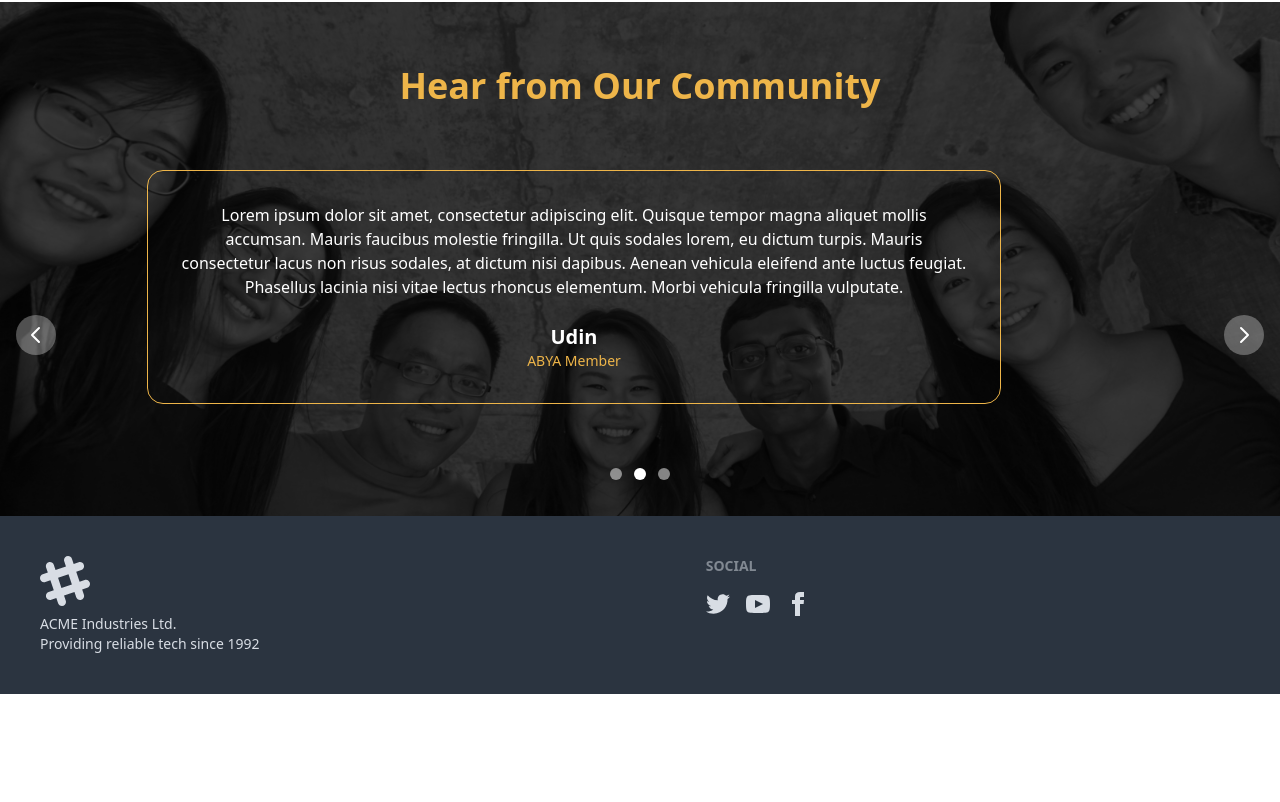
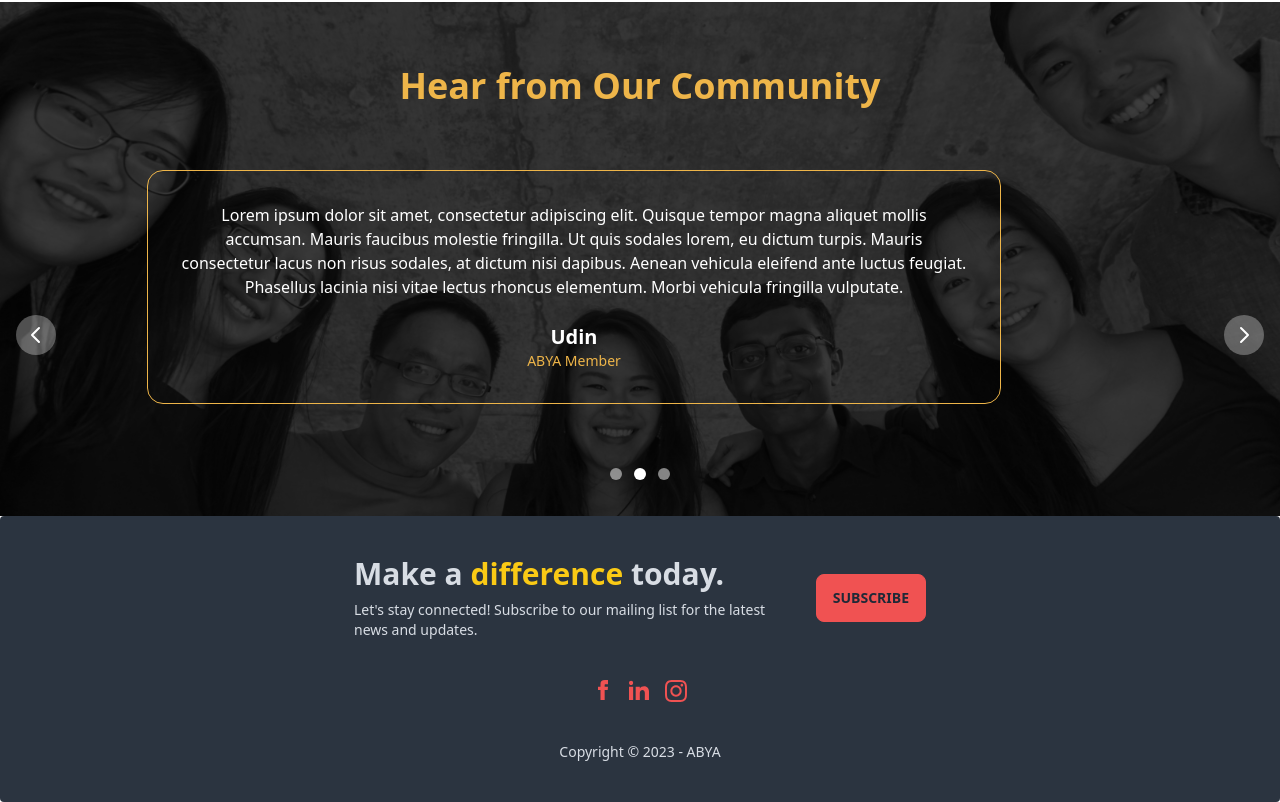
Before and after one commit to aseanbya/ABYAWebsite, a Next.js app: page /getInvolved in a window 1280 px wide. Shown: the part 349-1151 px from the top of the page. Before the commit the page ends 1043 px from the top, so only its background shows below. Built offline with nearby package versions, Linux system fonts and the light colour scheme.

Commit message:
feat: update footer design

```diff
--- a/src/components/common/Footer.tsx
+++ b/src/components/common/Footer.tsx
@@ -1,18 +1,71 @@
 export default function Footer() {
     return (
-        <footer className="footer p-10 bg-neutral text-neutral-content">
-            <div>
-                <svg width="50" height="50" viewBox="0 0 24 24" xmlns="http://www.w3.org/2000/svg" fillRule="evenodd" className="fill-current"><path d="M22.672 15.226l-2.432.811.841 2.515c.33 1.019-.209 2.127-1.23 2.456-1.15.325-2.148-.321-2.463-1.226l-.84-2.518-5.013 1.677.84 2.517c.391 1.203-.434 2.542-1.831 2.542-.88 0-1.601-.564-1.86-1.314l-.842-2.516-2.431.809c-1.135.328-2.145-.317-2.463-1.229-.329-1.018.211-2.127 1.231-2.456l2.432-.809-1.621-4.823-2.432.808c-1.355.384-2.558-.59-2.558-1.839 0-.817.509-1.582 1.327-1.846l2.433-.809-.842-2.515c-.33-1.02.211-2.129 1.232-2.458 1.02-.329 2.13.209 2.461 1.229l.842 2.515 5.011-1.677-.839-2.517c-.403-1.238.484-2.553 1.843-2.553.819 0 1.585.509 1.85 1.326l.841 2.517 2.431-.81c1.02-.33 2.131.211 2.461 1.229.332 1.018-.21 2.126-1.23 2.456l-2.433.809 1.622 4.823 2.433-.809c1.242-.401 2.557.484 2.557 1.838 0 .819-.51 1.583-1.328 1.847m-8.992-6.428l-5.01 1.675 1.619 4.828 5.011-1.674-1.62-4.829z"></path></svg>
-                <p>ACME Industries Ltd.<br />Providing reliable tech since 1992</p>
+        <footer className="footer footer-center rounded bg-neutral p-10 text-neutral-content">
+            <div className="flex flex-col items-center md:flex-row md:justify-center">
+                <div className="w-full md:w-2/3 md:pr-6">
+                    <p className="mb-2 text-left text-3xl font-semibold">
+                        Make a{" "}
+                        <span className="text-yellow-300">difference</span>{" "}
+                        today.
+                    </p>
+                    <p className="text-left text-sm">
+                        Let's stay connected! Subscribe to our mailing list for
+                        the latest news and updates.
+                    </p>
+                </div>
+                <button className="btn border border-red-500 bg-red-500 hover:border-yellow-300 hover:bg-yellow-300">
+                    Subscribe
+                </button>
             </div>
             <div>
-                <span className="footer-title">Social</span>
                 <div className="grid grid-flow-col gap-4">
-                    <a><svg xmlns="http://www.w3.org/2000/svg" width="24" height="24" viewBox="0 0 24 24" className="fill-current"><path d="M24 4.557c-.883.392-1.832.656-2.828.775 1.017-.609 1.798-1.574 2.165-2.724-.951.564-2.005.974-3.127 1.195-.897-.957-2.178-1.555-3.594-1.555-3.179 0-5.515 2.966-4.797 6.045-4.091-.205-7.719-2.165-10.148-5.144-1.29 2.213-.669 5.108 1.523 6.574-.806-.026-1.566-.247-2.229-.616-.054 2.281 1.581 4.415 3.949 4.89-.693.188-1.452.232-2.224.084.626 1.956 2.444 3.379 4.6 3.419-2.07 1.623-4.678 2.348-7.29 2.04 2.179 1.397 4.768 2.212 7.548 2.212 9.142 0 14.307-7.721 13.995-14.646.962-.695 1.797-1.562 2.457-2.549z"></path></svg></a>
-                    <a><svg xmlns="http://www.w3.org/2000/svg" width="24" height="24" viewBox="0 0 24 24" className="fill-current"><path d="M19.615 3.184c-3.604-.246-11.631-.245-15.23 0-3.897.266-4.356 2.62-4.385 8.816.029 6.185.484 8.549 4.385 8.816 3.6.245 11.626.246 15.23 0 3.897-.266 4.356-2.62 4.385-8.816-.029-6.185-.484-8.549-4.385-8.816zm-10.615 12.816v-8l8 3.993-8 4.007z"></path></svg></a>
-                    <a><svg xmlns="http://www.w3.org/2000/svg" width="24" height="24" viewBox="0 0 24 24" className="fill-current"><path d="M9 8h-3v4h3v12h5v-12h3.642l.358-4h-4v-1.667c0-.955.192-1.333 1.115-1.333h2.885v-5h-3.808c-3.596 0-5.192 1.583-5.192 4.615v3.385z"></path></svg></a>
+                    <a
+                        href="https://www.facebook.com/ASEANBYA/"
+                        className="text-red-500 transition-colors duration-300 hover:text-yellow-300"
+                    >
+                        <svg
+                            xmlns="http://www.w3.org/2000/svg"
+                            width="20"
+                            height="20"
+                            viewBox="0 0 24 24"
+                            className="fill-current"
+                        >
+                            <path d="M9 8h-3v4h3v12h5v-12h3.642l.358-4h-4v-1.667c0-.955.192-1.333 1.115-1.333h2.885v-5h-3.808c-3.596 0-5.192 1.583-5.192 4.615v3.385z" />
+                        </svg>
+                    </a>
+                    <a
+                        href="https://www.linkedin.com/company/aseanbya"
+                        className="text-red-500 transition-colors duration-300 hover:text-yellow-300"
+                    >
+                        <svg
+                            xmlns="http://www.w3.org/2000/svg"
+                            width="20"
+                            height="20"
+                            viewBox="0 0 24 24"
+                            className="fill-current"
+                        >
+                            <path d="M4.98 3.5c0 1.381-1.11 2.5-2.48 2.5s-2.48-1.119-2.48-2.5c0-1.38 1.11-2.5 2.48-2.5s2.48 1.12 2.48 2.5zm.02 4.5h-5v16h5v-16zm7.982 0h-4.968v16h4.969v-8.399c0-4.67 6.029-5.052 6.029 0v8.399h4.988v-10.131c0-7.88-8.922-7.593-11.018-3.714v-2.155z" />
+                        </svg>
+                    </a>
+                    <a
+                        href="http://instagram.com/aseanbya/"
+                        className="text-red-500 transition-colors duration-300 hover:text-yellow-300"
+                    >
+                        <svg
+                            xmlns="http://www.w3.org/2000/svg"
+                            width="22"
+                            height="22"
+                            viewBox="0 0 24 24"
+                            className="fill-current"
+                        >
+                            <path d="M12 2.163c3.204 0 3.584.012 4.85.07 3.252.148 4.771 1.691 4.919 4.919.058 1.265.069 1.645.069 4.849 0 3.205-.012 3.584-.069 4.849-.149 3.225-1.664 4.771-4.919 4.919-1.266.058-1.644.07-4.85.07-3.204 0-3.584-.012-4.849-.07-3.26-.149-4.771-1.699-4.919-4.92-.058-1.265-.07-1.644-.07-4.849 0-3.204.013-3.583.07-4.849.149-3.227 1.664-4.771 4.919-4.919 1.266-.057 1.645-.069 4.849-.069zm0-2.163c-3.259 0-3.667.014-4.947.072-4.358.2-6.78 2.618-6.98 6.98-.059 1.281-.073 1.689-.073 4.948 0 3.259.014 3.668.072 4.948.2 4.358 2.618 6.78 6.98 6.98 1.281.058 1.689.072 4.948.072 3.259 0 3.668-.014 4.948-.072 4.354-.2 6.782-2.618 6.979-6.98.059-1.28.073-1.689.073-4.948 0-3.259-.014-3.667-.072-4.947-.196-4.354-2.617-6.78-6.979-6.98-1.281-.059-1.69-.073-4.949-.073zm0 5.838c-3.403 0-6.162 2.759-6.162 6.162s2.759 6.163 6.162 6.163 6.162-2.759 6.162-6.163c0-3.403-2.759-6.162-6.162-6.162zm0 10.162c-2.209 0-4-1.79-4-4 0-2.209 1.791-4 4-4s4 1.791 4 4c0 2.21-1.791 4-4 4zm6.406-11.845c-.796 0-1.441.645-1.441 1.44s.645 1.44 1.441 1.44c.795 0 1.439-.645 1.439-1.44s-.644-1.44-1.439-1.44z" />
+                        </svg>
+                    </a>
                 </div>
             </div>
+            <div>
+                <p>Copyright © 2023 - ABYA</p>
+            </div>
         </footer>
-    )
+    );
 }
```
Also changed, not shown: 1 other file (tests, documents, lock files or other folders).
